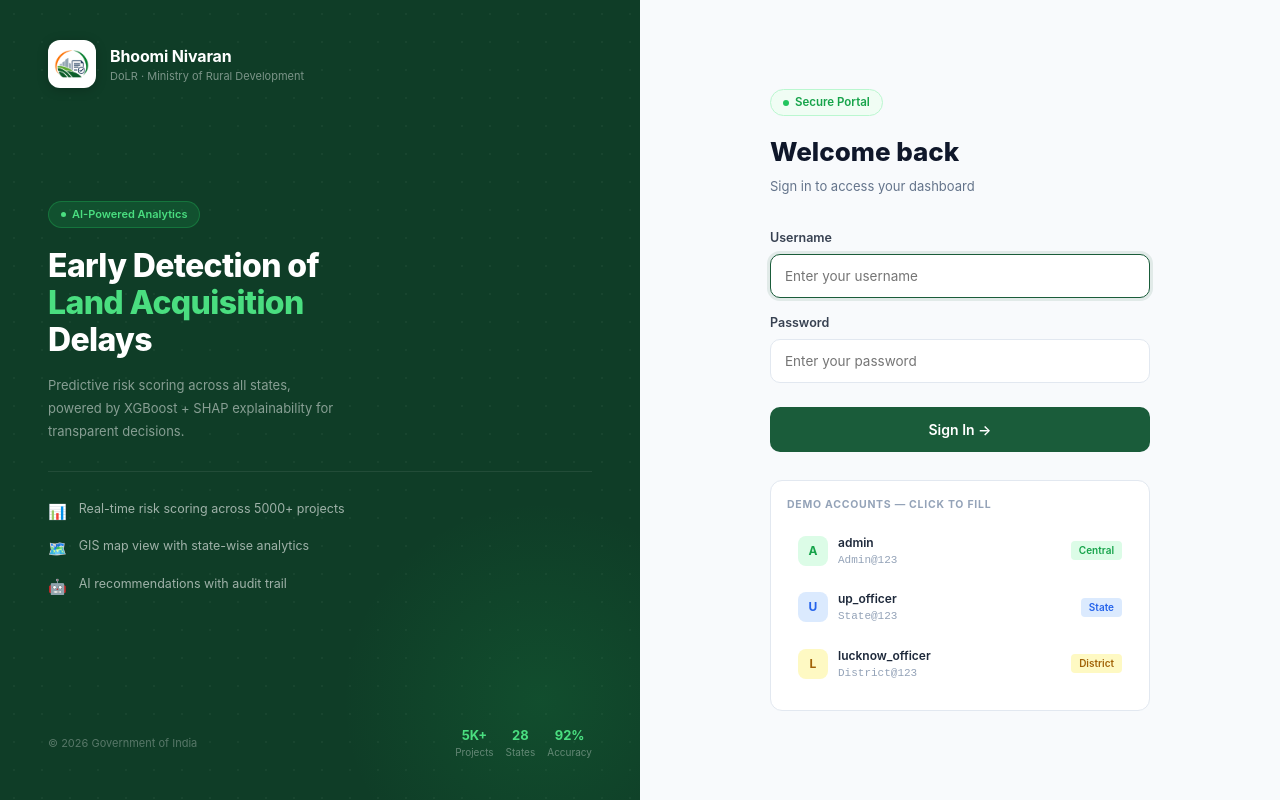
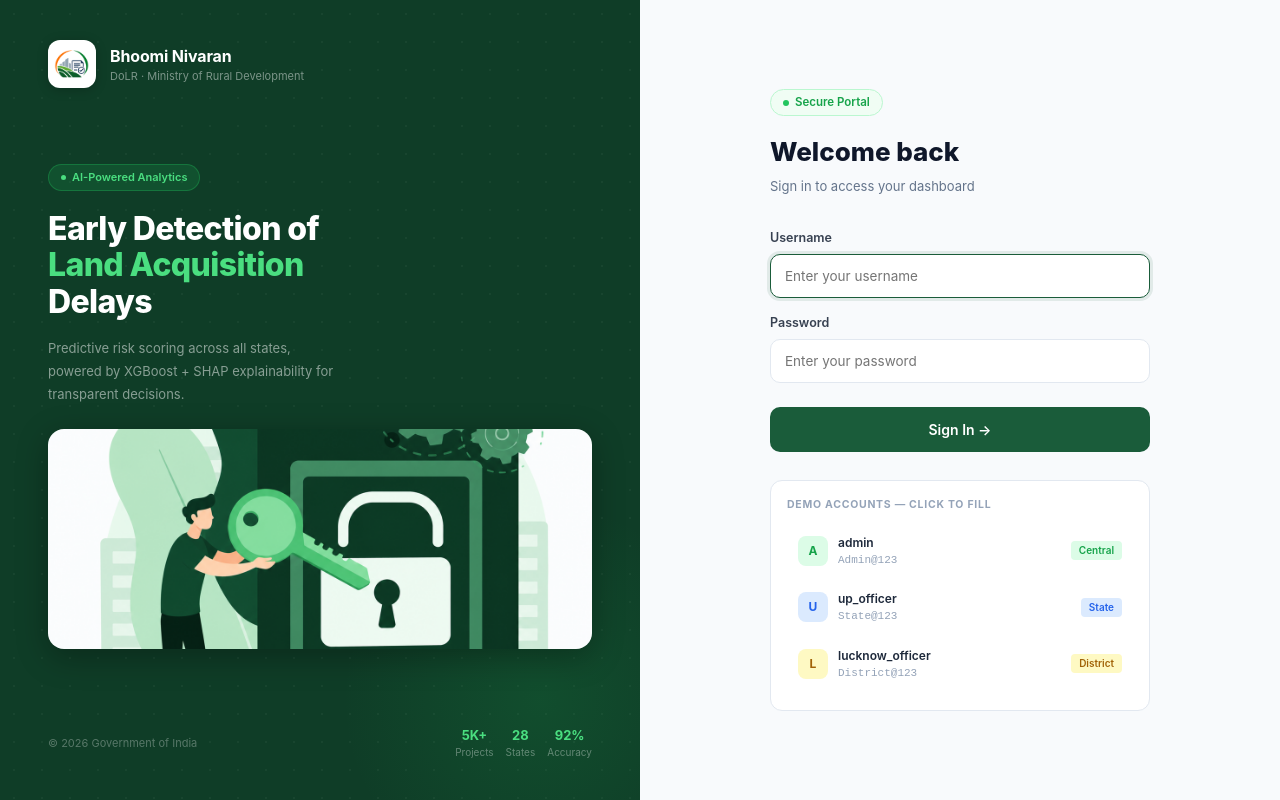
Before and after one commit to Garvit-png/Early-Detection-of-Land-Acquisition-Delays, a React (Vite) app in the folder frontend/: page /login in a window 1280 px wide. Built offline with nearby package versions, Linux system fonts and the light colour scheme; no server answers.

Commit message:
feat: add new_single.png to signin left panel

```diff
--- a/frontend/src/pages/LoginPage.jsx
+++ b/frontend/src/pages/LoginPage.jsx
@@ -94,26 +94,20 @@
             Delays
           </h1>
 
-          <p style={{ color: 'rgba(255,255,255,.5)', fontSize: 13, lineHeight: 1.75, maxWidth: 300 }}>
+          <p style={{ color: 'rgba(255,255,255,.5)', fontSize: 13, lineHeight: 1.75, maxWidth: 300, marginBottom: 24 }}>
             Predictive risk scoring across all states, powered by XGBoost + SHAP explainability for transparent decisions.
           </p>
 
-          {/* Divider */}
-          <div style={{ height: 1, background: 'rgba(255,255,255,.08)', margin: '28px 0' }} />
-
-          {/* Feature list */}
-          {[
-            ['📊', 'Real-time risk scoring across 5000+ projects'],
-            ['🗺️', 'GIS map view with state-wise analytics'],
-            ['🤖', 'AI recommendations with audit trail'],
-          ].map(([icon, text]) => (
-            <div key={text} style={{
-              display: 'flex', alignItems: 'flex-start', gap: 12, marginBottom: 14,
-            }}>
-              <span style={{ fontSize: 15, flexShrink: 0, marginTop: 1 }}>{icon}</span>
-              <span style={{ color: 'rgba(255,255,255,.6)', fontSize: 12.5, lineHeight: 1.5 }}>{text}</span>
-            </div>
-          ))}
+          {/* Image */}
+          <div style={{
+            borderRadius: 16,
+            overflow: 'hidden',
+            boxShadow: '0 8px 32px rgba(0,0,0,.3)',
+            maxHeight: 220,
+          }}>
+            <img src="/new_single.png" alt="Land Acquisition"
+              style={{ width: '100%', height: '100%', objectFit: 'cover', display: 'block' }} />
+          </div>
         </div>
 
         {/* ── Bottom footer ── */}
```
Also changed, not shown: frontend/public/new_single.png (added).
